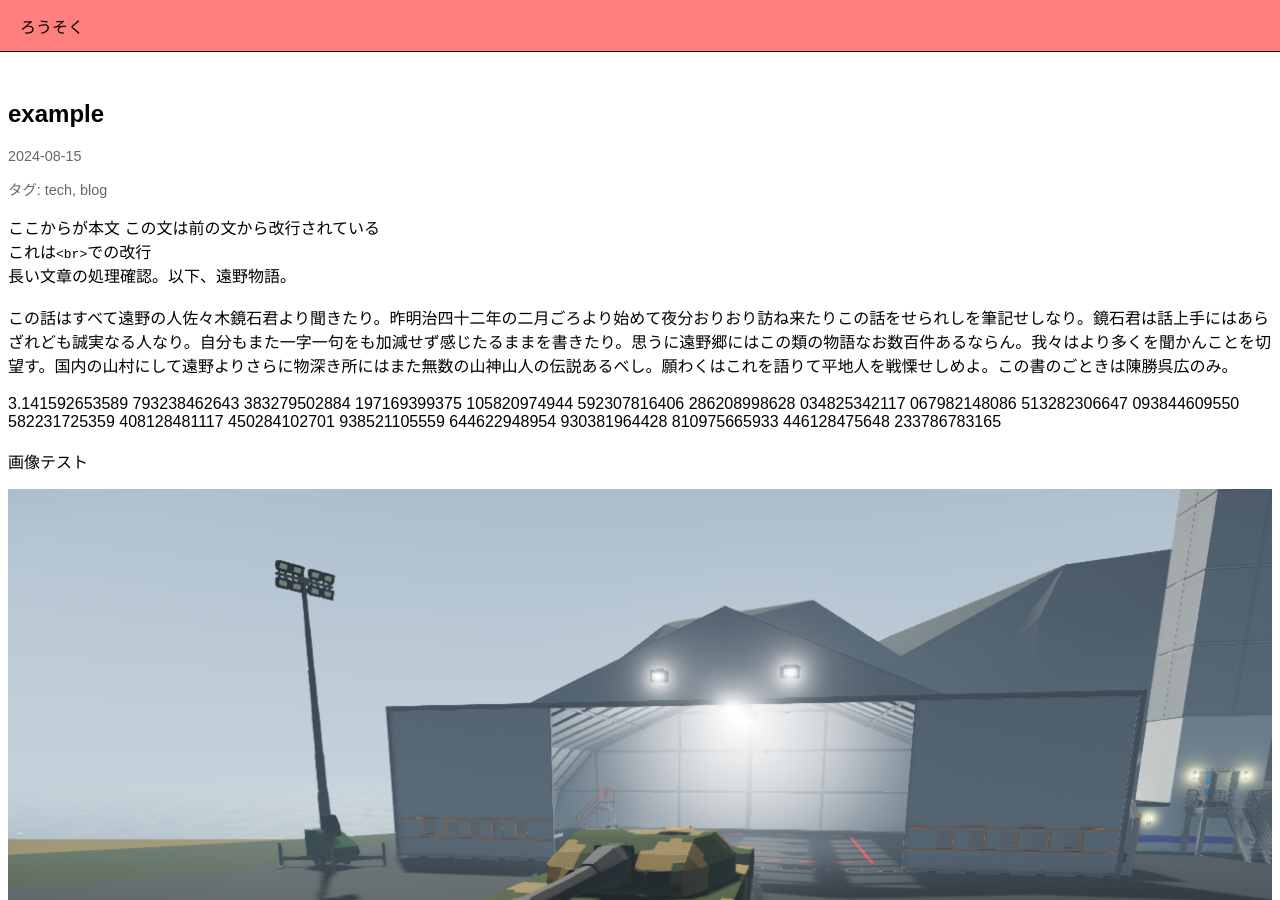
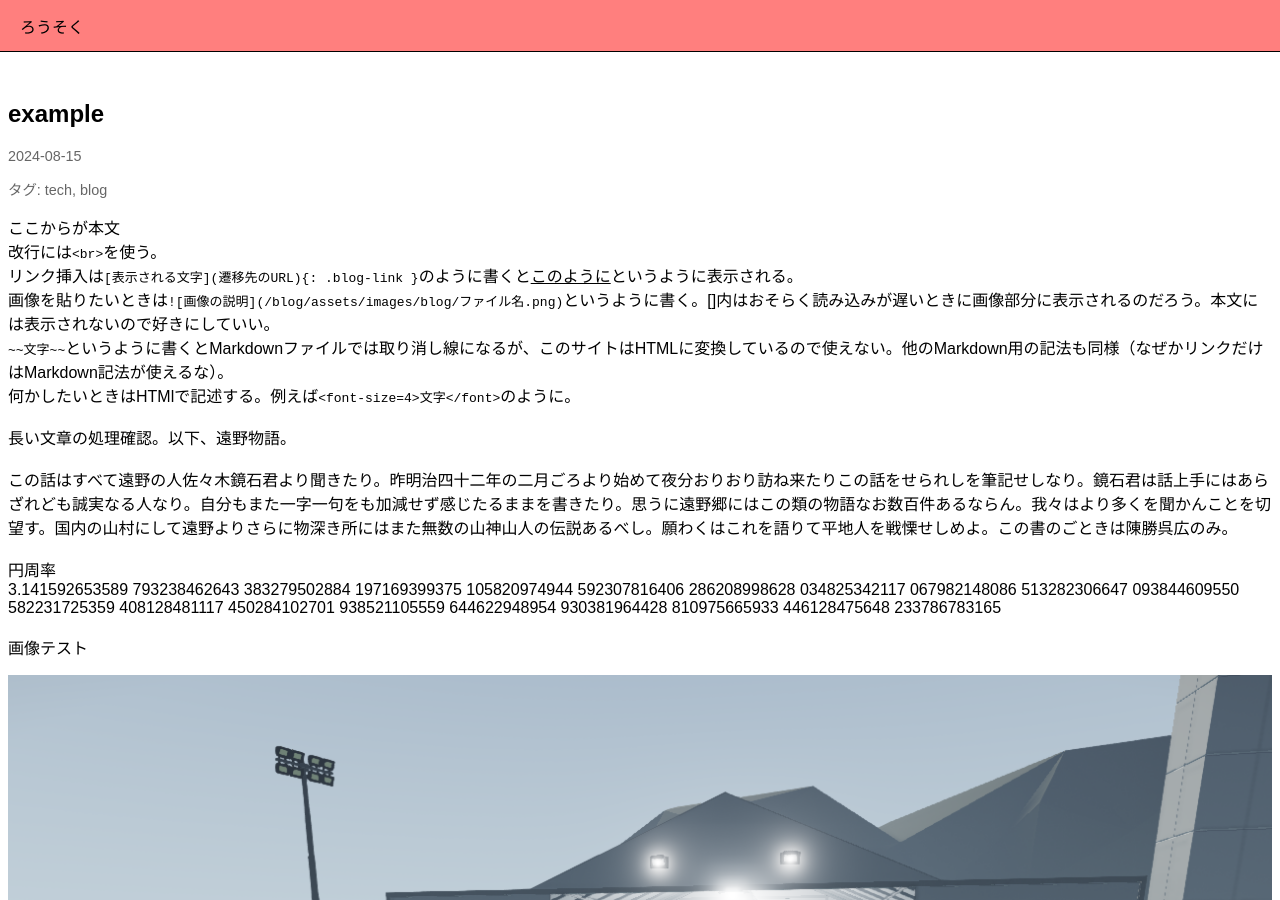
Before and after one commit to Asiraat/blog, a Jekyll site: the page built from _posts/2024-08-26-test.md, in a window 1280 px wide and 900 px high. Built offline with Jekyll 4.4.1, drawn with Linux system fonts in a browser that asks for light colours; some web fonts are replaced.

Commit message:
Update 2024-08-26-test.md

```diff
--- a/_posts/2024-08-26-test.md
+++ b/_posts/2024-08-26-test.md
@@ -6,7 +6,8 @@ tags:
   - blog
 date: "2024-8-15"
 ---
-ここからが本文  この文は前の文から改行されている<br>これは`<br>`での改行<br>長い文章の処理確認。以下、遠野物語。<br><br>
-この話はすべて遠野の人佐々木鏡石君より聞きたり。昨明治四十二年の二月ごろより始めて夜分おりおり訪ね来たりこの話をせられしを筆記せしなり。鏡石君は話上手にはあらざれども誠実なる人なり。自分もまた一字一句をも加減せず感じたるままを書きたり。思うに遠野郷にはこの類の物語なお数百件あるならん。我々はより多くを聞かんことを切望す。<!--more-->国内の山村にして遠野よりさらに物深き所にはまた無数の山神山人の伝説あるべし。願わくはこれを語りて平地人を戦慄せしめよ。この書のごときは陳勝呉広のみ。<br><br>3.141592653589 793238462643 383279502884 197169399375 105820974944 592307816406 286208998628 034825342117
+ここからが本文<br>改行には`<br>`を使う。<br>リンク挿入は`[表示される文字](遷移先のURL){: .blog-link }`のように書くと[このように](https://example.com){: .blog-link}というように表示される。<br>画像を貼りたいときは`![画像の説明](/blog/assets/images/blog/ファイル名.png)`というように書く。[]内はおそらく読み込みが遅いときに画像部分に表示されるのだろう。本文には表示されないので好きにしていい。<br>`~~文字~~`というように書くとMarkdownファイルでは取り消し線になるが、このサイトはHTMLに変換しているので使えない。他のMarkdown用の記法も同様（なぜかリンクだけはMarkdown記法が使えるな）。<br>何かしたいときはHTMlで記述する。例えば`<font-size=4>文字</font>`のように。<br>
+<br>長い文章の処理確認。以下、遠野物語。<br><br>
+この話はすべて遠野の人佐々木鏡石君より聞きたり。昨明治四十二年の二月ごろより始めて夜分おりおり訪ね来たりこの話をせられしを筆記せしなり。鏡石君は話上手にはあらざれども誠実なる人なり。自分もまた一字一句をも加減せず感じたるままを書きたり。思うに遠野郷にはこの類の物語なお数百件あるならん。我々はより多くを聞かんことを切望す。<!--more-->国内の山村にして遠野よりさらに物深き所にはまた無数の山神山人の伝説あるべし。願わくはこれを語りて平地人を戦慄せしめよ。この書のごときは陳勝呉広のみ。<br><br>円周率<br>3.141592653589 793238462643 383279502884 197169399375 105820974944 592307816406 286208998628 034825342117
 067982148086 513282306647 093844609550 582231725359 408128481117 450284102701 938521105559 644622948954
 930381964428 810975665933 446128475648 233786783165<br><br>画像テスト![画像の説明](/blog/assets/images/blog/tank.png)これは特にモデルのない戦車
```
